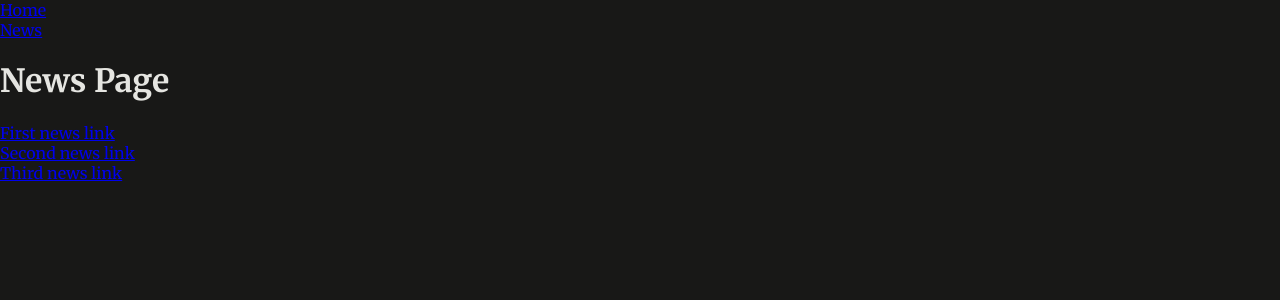
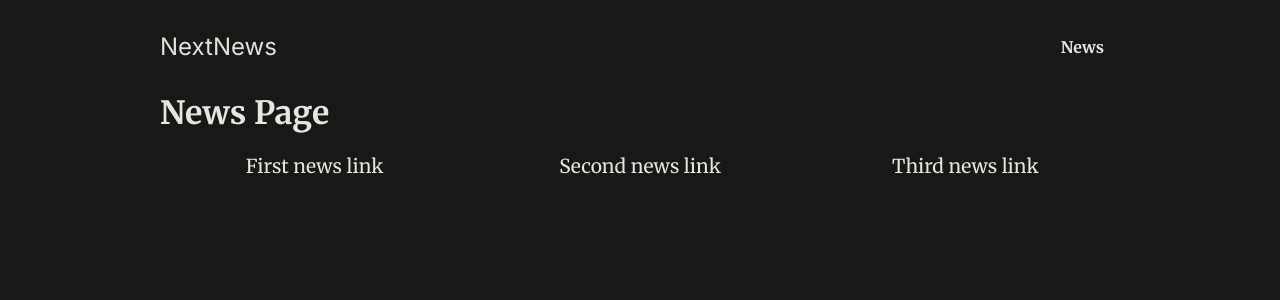
Before and after one commit to Vasant-Mestry-11/news-articles-app, a Next.js app: page /news in a window 1280 px wide. Shown: the top 300 px of the page. Built offline with nearby package versions, Linux system fonts and the light colour scheme.

Commit message:
:zap: :lipstick: Styling pages

```diff
--- a/app/layout.js
+++ b/app/layout.js
@@ -10,8 +10,11 @@ export default function RootLayout({ children }) {
   return (
     <html lang="en">
       <body>
-        <MainHeader />
-        {children}
+        <div id="page">
+          <MainHeader />
+          {children}
+
+        </div>
       </body>
     </html>
   )
--- a/app/news/page.js
+++ b/app/news/page.js
@@ -3,7 +3,7 @@ import Link from "next/link";
 export default function NewsPage() {
   return <>
     <h1>News Page</h1>
-    <ul>
+    <ul className="news-list">
       <li>
         <Link href='/news/first-news'>First news link</Link>
       </li>
--- a/components/main-header/main-header.js
+++ b/components/main-header/main-header.js
@@ -1,10 +1,11 @@
 import Link from "next/link";
 
-
 export default function MainHeader() {
-  return <header>
+  return <header id="main-header">
+    <div id="logo">
+      <Link href='/'>NextNews</Link>
+    </div>
     <ul>
-      <li><Link href='/'>Home</Link></li>
       <li><Link href='/news'>News</Link></li>
     </ul>
   </header>
```
